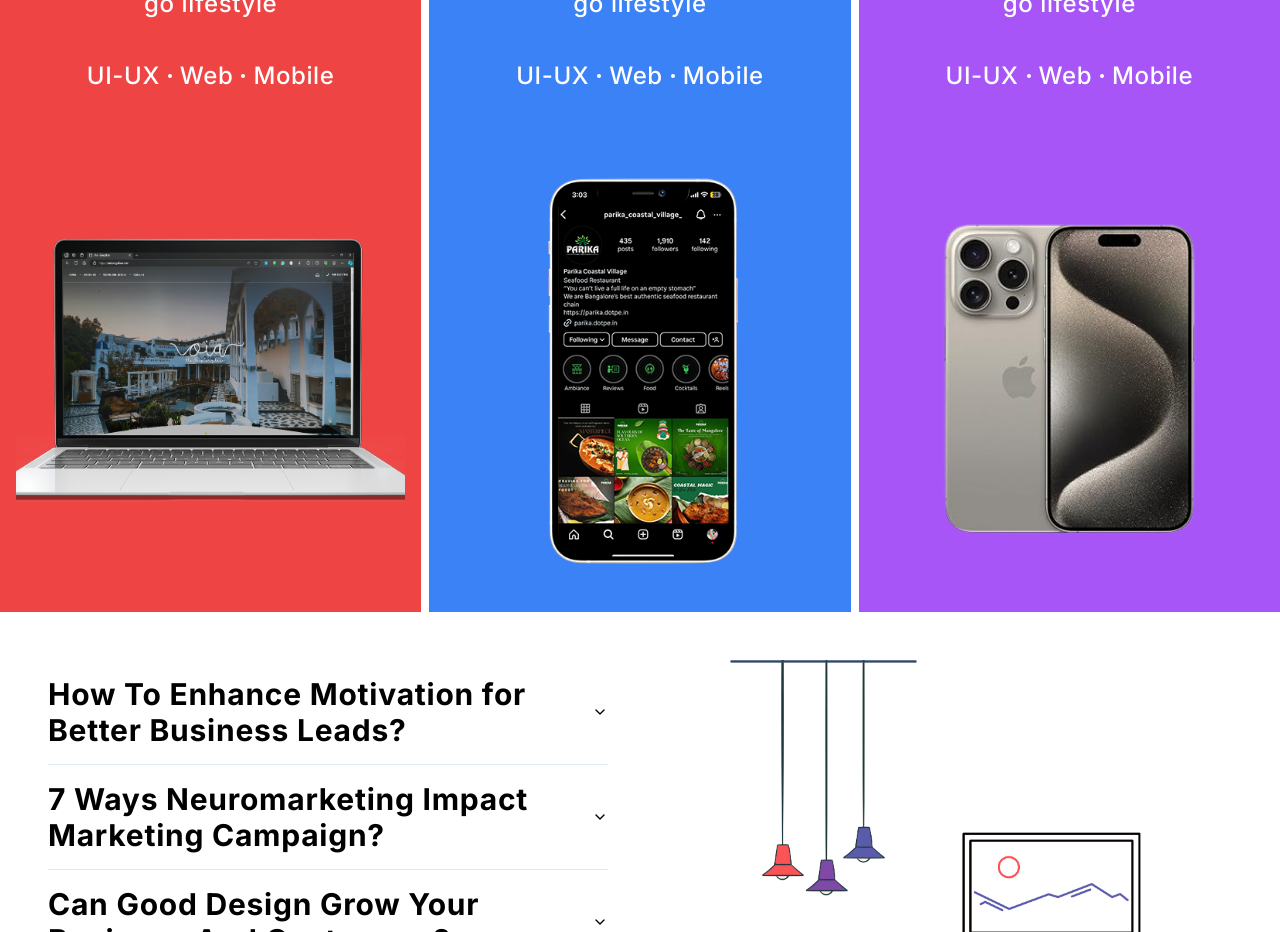
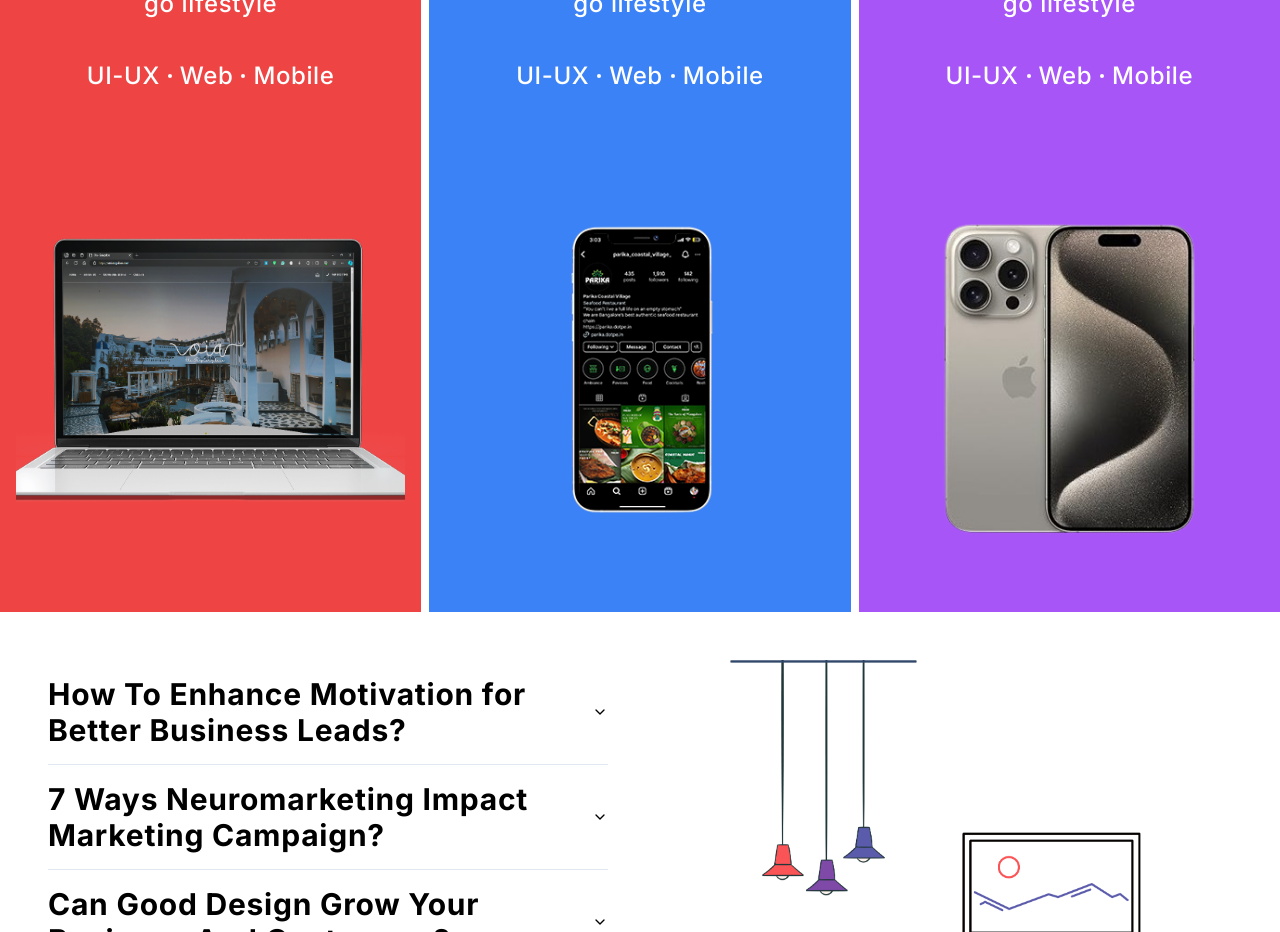
Before and after one commit to kanishkacodes/explorex, a Next.js app: page / in a window 1280 px wide. Shown: the part 5040-5972 px from the top of the page. Built offline with nearby package versions, Linux system fonts and the light colour scheme.

Commit message:
added iamge

```diff
--- a/src/components/Card2.tsx
+++ b/src/components/Card2.tsx
@@ -19,7 +19,7 @@ function Card2() {
         </div>
 
         <div className="relative flex-grow">
-          <Image src='/ip.png' alt='BMW' layout="fill" objectFit="cover" />
+          <Image src='/700.png' alt='BMW' layout="fill" objectFit="cover" />
         </div>
       </div>
     </div>
```
Also changed, not shown: public/700.png (added).
